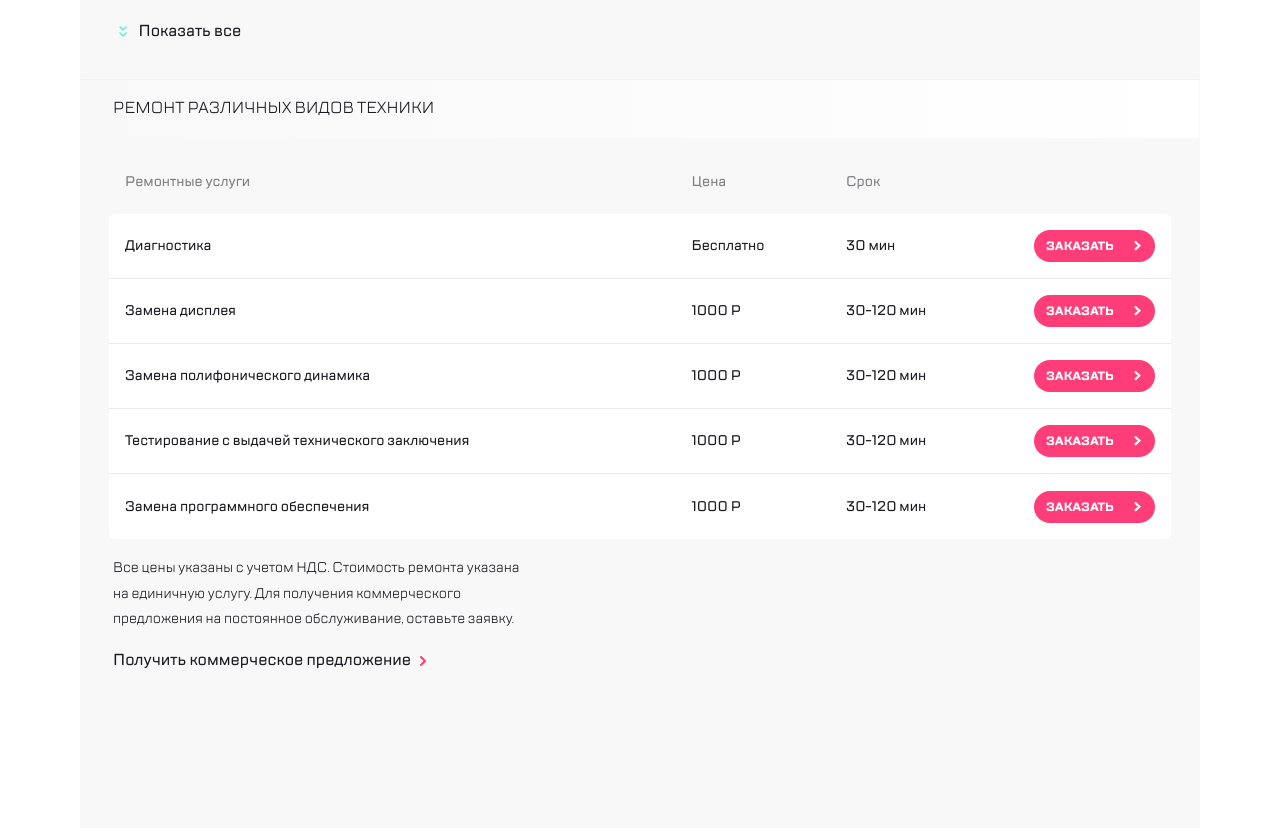
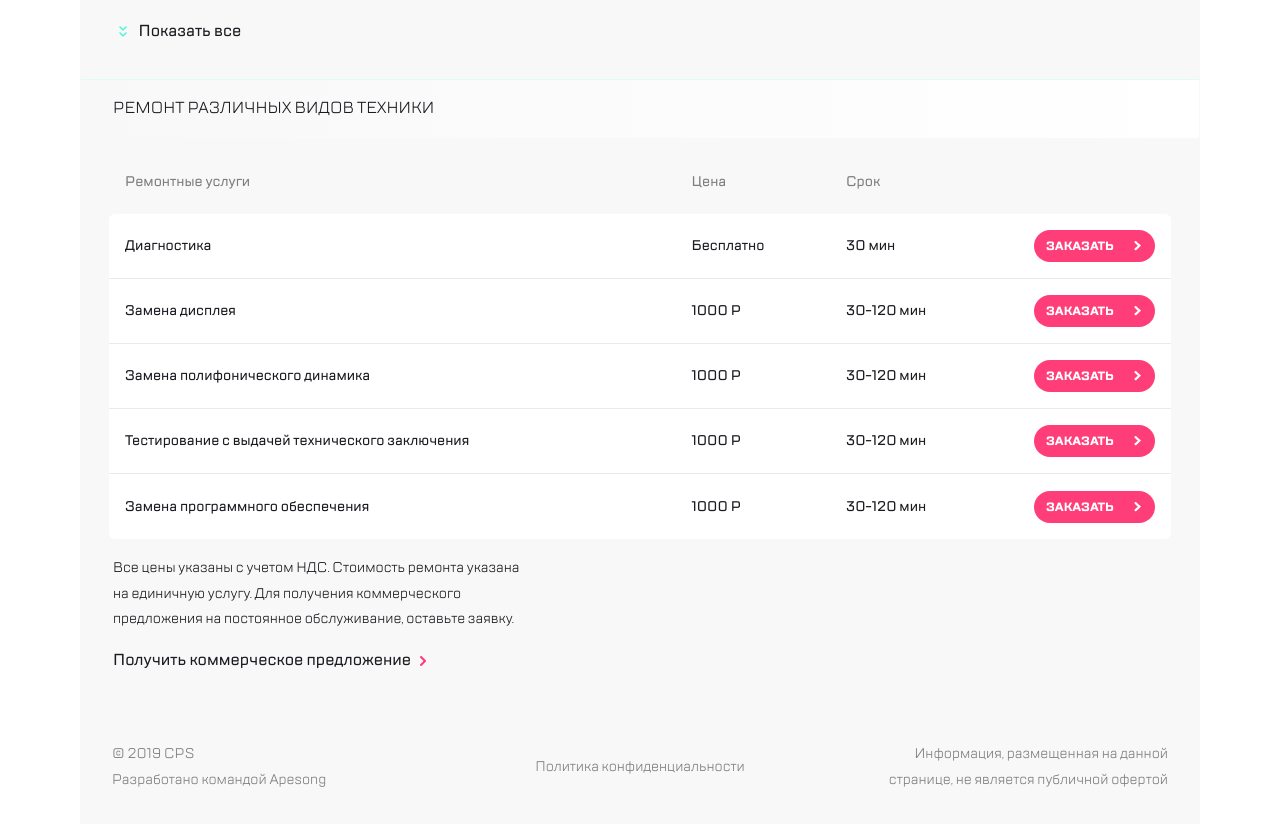
Before and after one commit to goldbearman/repair_service, a website built with webpack: page src/index.html in a window 1280 px wide. Shown: the part 1111-1939 px from the top of the page. Built offline with nearby package versions, Linux system fonts and the light colour scheme.

Commit message:
+ footer

```diff
--- a/src/index.html
+++ b/src/index.html
@@ -311,6 +311,19 @@
 
     </section>
 
+    <footer class="owner-information">
+      <div class="owner-information__items owner-information__year-creator">
+        © 2019 CPS <br>
+        Разработано командой Apesong
+      </div>
+      <div class="owner-information__items  owner-information__confidentiality">
+        Политика конфиденциальности
+      </div>
+      <div class="owner-information__items  owner-information__availability">
+        Информация, размещенная на данной странице, не является публичной офертой
+      </div>
+
+    </footer>
 
 
   </div>
--- /dev/null
+++ b/src/scss/owner-information.scss
@@ -0,0 +1,41 @@
+.owner-information {
+  background-color: $grey;
+  max-width: 1120px;
+  display: flex;
+  justify-content: space-between;
+  align-items: center;
+  font-size: 14px;
+  color: $text;
+  margin: 0 auto ;
+  padding: 47px 32px 15px;
+
+  @media (min-width: 768px) {
+    padding: 67px 32px 15px;
+  }
+
+
+  &__items {
+    width: 30%;
+    padding-bottom: 16px;
+    @media (max-width: 768px) {
+      width: 100%;
+      text-align: center;
+    }
+  }
+
+  @media (max-width: 768px) {
+    flex-direction: column;
+  }
+
+  &__confidentiality{
+      text-align: center;
+  }
+
+  &__availability{
+    text-align: right;
+    @media (max-width: 768px) {
+      width: 100%;
+      text-align: center;
+    }
+  }
+}
--- a/src/scss/price.scss
+++ b/src/scss/price.scss
@@ -1,6 +1,6 @@
 .price {
   //padding: 30px;
-  min-height: 100%;
+  //min-height: 100%;
   background-color: $grey;
   max-width: 1120px;
   width: 100%;
--- a/src/scss/style.scss
+++ b/src/scss/style.scss
@@ -20,4 +20,5 @@
 @import "slider_style";
 @import "technic";
 @import "price";
+@import "owner-information";
 @import '../../node_modules/swiper/swiper-bundle.css';
```
